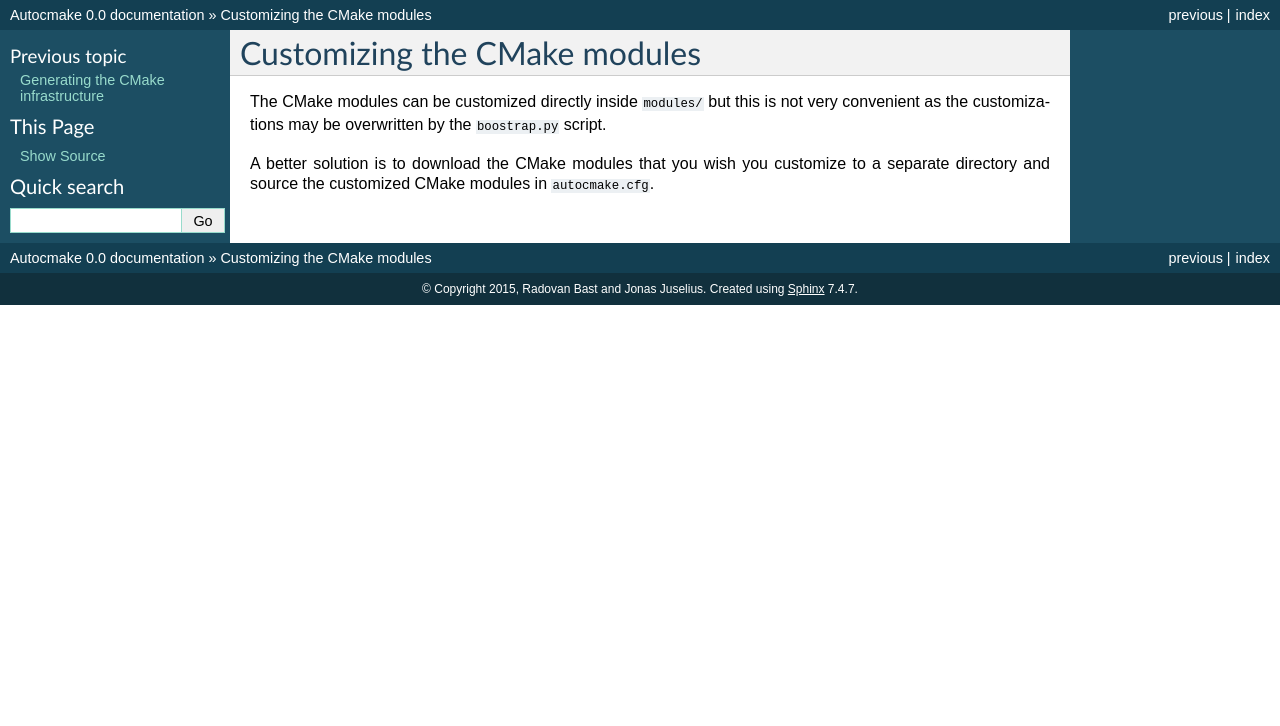
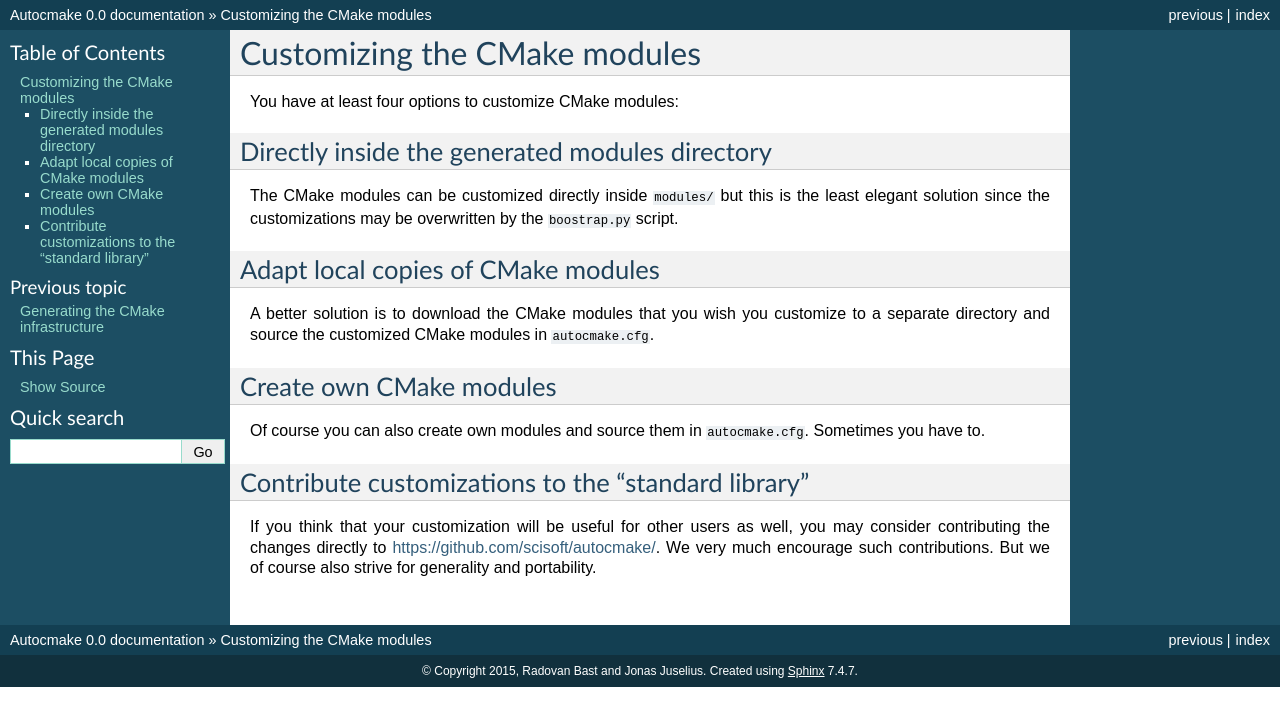
Before and after one commit to dev-cafe/autocmake, a Sphinx documentation site: the page built from doc/customization.rst, in a window 1280 px wide. Shown: the top 726 px of the page. Built offline with Sphinx 7.4.7, drawn with Linux system fonts in a browser that asks for light colours.

Commit message:
more doc

```diff
--- a/doc/bootstrap.rst
+++ b/doc/bootstrap.rst
@@ -21,5 +21,4 @@ not overwritten by the script)::
       ├── config.py  # no need to edit
       └── docopt.py  # no need to edit
 
-If you use version control, then now is a good moment to status/diff/add
-the newly created files.
+Note that all other listed files are overwritten (use version control!).
--- a/doc/customization.rst
+++ b/doc/customization.rst
@@ -3,10 +3,36 @@
 Customizing the CMake modules
 =============================
 
+You have at least four options to customize CMake modules:
+
+
+Directly inside the generated modules directory
+-----------------------------------------------
+
 The CMake modules can be customized directly inside ``modules/`` but this is
-not very convenient as the customizations may be overwritten by the
+the least elegant solution since the customizations may be overwritten by the
 ``boostrap.py`` script.
+
+
+Adapt local copies of CMake modules
+-----------------------------------
 
 A better solution is to download the CMake modules that you wish you customize
 to a separate directory and source the customized CMake modules in
 ``autocmake.cfg``.
+
+
+Create own CMake modules
+------------------------
+
+Of course you can also create own modules and source them in ``autocmake.cfg``.
+Sometimes you have to.
+
+
+Contribute customizations to the "standard library"
+---------------------------------------------------
+
+If you think that your customization will be useful for other users as well,
+you may consider contributing the changes directly to
+https://github.com/scisoft/autocmake/. We very much encourage such
+contributions. But we of course also strive for generality and portability.
--- a/doc/index.rst
+++ b/doc/index.rst
@@ -6,6 +6,7 @@ Autocmake
 .. toctree::
    :maxdepth: 2
 
+   about.rst
    bootstrap.rst
    cmakelists.rst
    customization.rst
```
Also changed, not shown: doc/about.rst (added, +41 -0 lines).
